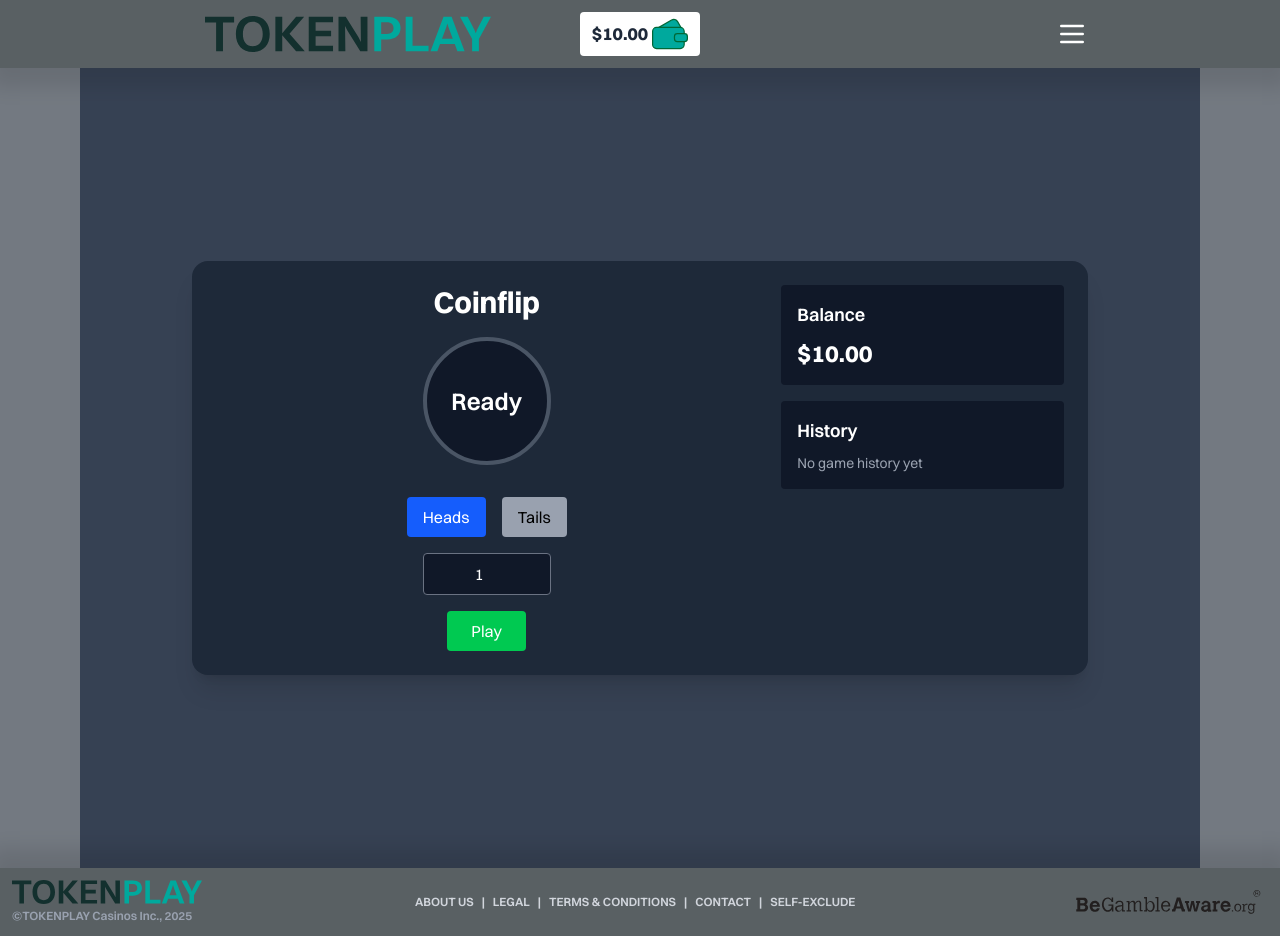
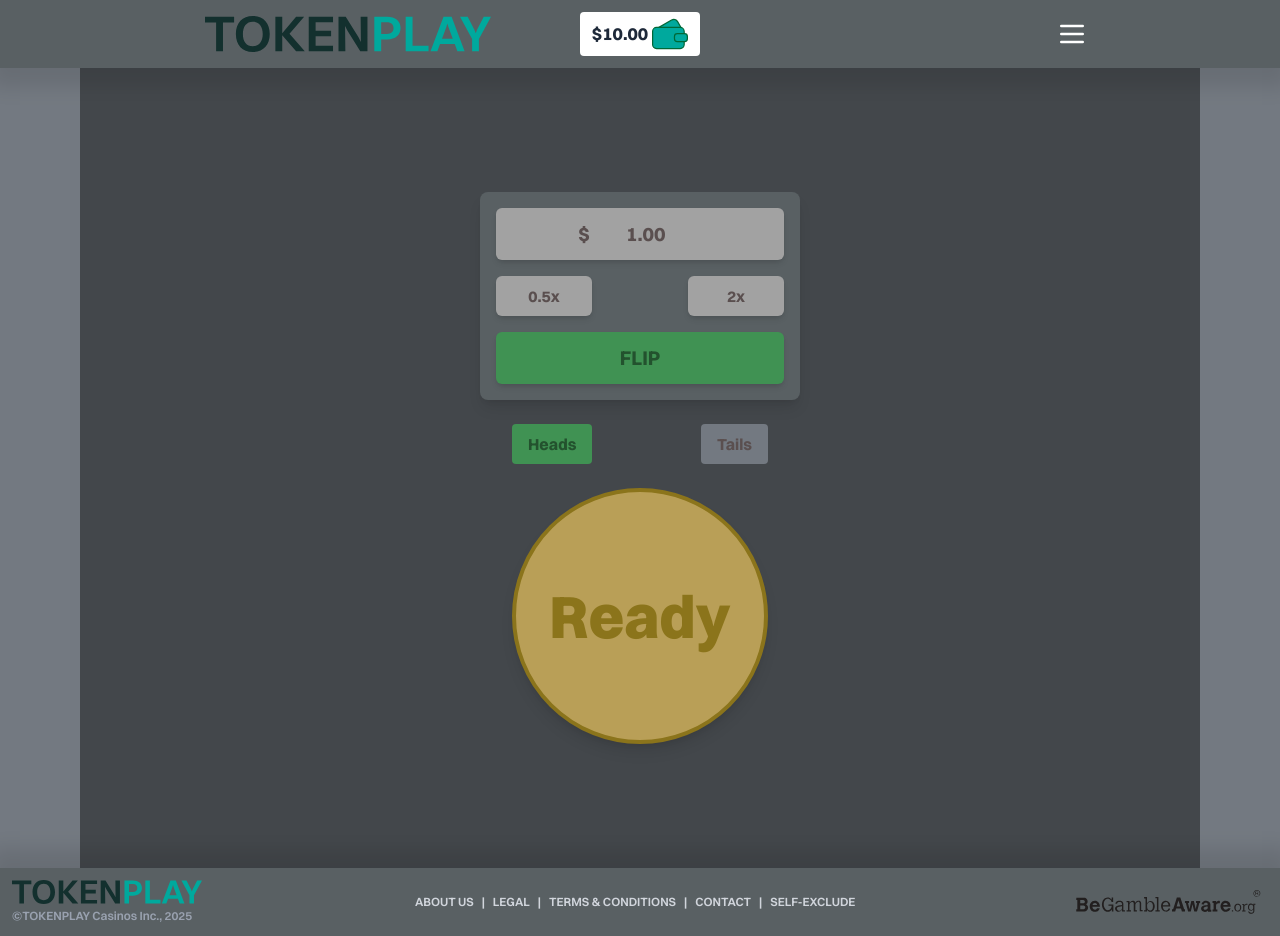
Before and after one commit to S1D0R-10/tokenplay-casino, a React (Vite) app: page /coin in a window 1280 px wide. Built offline with nearby package versions, Linux system fonts and the light colour scheme.

Commit message:
fixed coinflip

```diff
--- a/src/Coinflip.jsx
+++ b/src/Coinflip.jsx
@@ -1,4 +1,4 @@
-import { useContext, useState } from "react";
+import { useContext, useState, useEffect, useRef } from "react";
 import { MockUserCtx } from "./main";
 
 const outcomes = ["Heads", "Tails"];
@@ -6,26 +6,117 @@ const outcomes = ["Heads", "Tails"];
 export const Coinflip = () => {
     const { user, setUser } = useContext(MockUserCtx);
     const [selectedSide, setSelectedSide] = useState("Heads");
-    const [betAmount, setBetAmount] = useState(1);
+    const [rawBetInput, setRawBetInput] = useState("1.00");
+    const [betAmount, setBetAmount] = useState("1.00");
     const [isFlipping, setIsFlipping] = useState(false);
-    const [history, setHistory] = useState([]);
-    const [result, setResult] = useState(null);
+    const [lastResult, setLastResult] = useState(null);
+    const [won, setWon] = useState(false);
+    const [flipLetter, setFlipLetter] = useState("?");
+    const flipIntervalRef = useRef(null);
+
+    const formatToTwoDecimalPlaces = (value) => {
+        const floatValue = parseFloat(value) || 0;
+        return floatValue.toFixed(2);
+    };
+
+    const validateAndSetBetAmount = (amt) => {
+        const validAmount = Math.min(
+            Math.max(parseFloat(amt) || 0, 0.01),
+            Math.floor(user.balance * 100) / 100
+        );
+        const formatted = formatToTwoDecimalPlaces(validAmount);
+        setBetAmount(formatted);
+        setRawBetInput(formatted);
+    };
+
+    const handleBetChange = (e) => {
+        const value = e.target.value.replace(/^\$/, "");
+        setRawBetInput(value);
+    };
+
+    const handleBlur = () => {
+        validateAndSetBetAmount(rawBetInput);
+    };
+
+    const handleKeyDown = (e) => {
+        if (e.key === "Enter") {
+            validateAndSetBetAmount(rawBetInput);
+            e.target.blur();
+        }
+    };
+
+    const handleFocus = (e) => {
+        e.target.select();
+    };
+
+    const handleHalfBet = () => {
+        const currentValue = parseFloat(betAmount) || 0;
+        const halvedValue = Math.max(currentValue * 0.5, 0.01);
+        validateAndSetBetAmount(halvedValue);
+    };
+
+    const handleDoubleBet = () => {
+        const currentValue = parseFloat(betAmount) || 0;
+        const doubledValue = Math.min(currentValue * 2, user.balance);
+        validateAndSetBetAmount(doubledValue);
+    };
+
+    // Clean up interval on component unmount
+    useEffect(() => {
+        return () => {
+            if (flipIntervalRef.current) {
+                clearInterval(flipIntervalRef.current);
+            }
+        };
+    }, []);
 
     const flipCoin = () => {
-        if (betAmount <= 0 || betAmount > user.balance) return;
+        const betValue = parseFloat(betAmount);
+        if (betValue <= 0 || betValue > user.balance) return;
 
+        // Deduct bet amount immediately
+        setUser((u) => ({
+            ...u,
+            balance: u.balance - betValue,
+        }));
+
+        // Reset and start flipping
         setIsFlipping(true);
-        setResult(null);
+        setLastResult(null);
+        setWon(false);
+
+        // Start the letter animation
+        if (flipIntervalRef.current) {
+            clearInterval(flipIntervalRef.current);
+        }
+
+        // Initialize with a random letter
+        setFlipLetter(Math.random() > 0.5 ? "H" : "T");
+
+        // Set up interval to alternate between H and T
+        flipIntervalRef.current = setInterval(() => {
+            setFlipLetter((current) => (current === "H" ? "T" : "H"));
+        }, 150); // Change letter every 150ms
 
         const timeout = setTimeout(() => {
             const outcome = outcomes[Math.floor(Math.random() * 2)];
-            setHistory(prev => [outcome, ...prev.slice(0, 9)]);
-            setResult(outcome);
+            setLastResult(outcome);
 
-            if (outcome === selectedSide) {
-                setUser({ balance: user.balance + betAmount });
-            } else {
-                setUser({ balance: user.balance - betAmount });
+            const playerWon = outcome === selectedSide;
+            setWon(playerWon);
+
+            if (playerWon) {
+                // Win - return bet plus winnings (2x bet)
+                setUser((u) => ({
+                    ...u,
+                    balance: u.balance + betValue * 2,
+                }));
+            }
+
+            // Stop the letter animation
+            if (flipIntervalRef.current) {
+                clearInterval(flipIntervalRef.current);
+                flipIntervalRef.current = null;
             }
 
             setIsFlipping(false);
@@ -34,56 +125,125 @@ export const Coinflip = () => {
     };
 
     return (
-        <div className="min-h-screen bg-gray-700 text-white flex items-center justify-center p-6">
-            <div className="bg-gray-800 p-6 rounded-2xl shadow-xl w-full max-w-4xl flex gap-6">
-                {/* Left side: Coinflip */}
-                <div className="flex-1 flex flex-col items-center gap-4">
-                    <h1 className="text-3xl font-bold">Coinflip</h1>
-                    <div className={`w-32 h-32 border-4 border-gray-600 rounded-full flex items-center justify-center text-2xl font-semibold bg-gray-900 ${isFlipping ? 'animate-spin-slow' : ''}`}>
-                        {isFlipping ? '?' : result ?? 'Ready'}
+        <div className="flex flex-col items-center justify-center min-h-screen bg-[#43474B] text-white p-4">
+            <div className="mb-6 w-full max-w-xs">
+                <div className="bg-[#596063] p-4 shadow-lg rounded-lg">
+                    <div className="mb-4">
+                        <div className="bg-[#A2A2A2] p-3 rounded-md text-center shadow-md">
+                            <div className="flex items-center justify-center">
+                                <span className="text-[#5A4F4F] text-xl font-bold">
+                                    $
+                                </span>
+                                <input
+                                    type="text"
+                                    value={rawBetInput}
+                                    onChange={handleBetChange}
+                                    onBlur={handleBlur}
+                                    onFocus={handleFocus}
+                                    onKeyDown={handleKeyDown}
+                                    disabled={isFlipping}
+                                    className="bg-transparent text-[#5A4F4F] text-xl font-bold text-center w-28 outline-none"
+                                    aria-label="Bet amount"
+                                />
+                            </div>
+                        </div>
+                    </div>
+                    <div className="flex justify-between mb-4">
+                        <button
+                            className={`bg-[#A2A2A2] text-[#5A4F4F] px-4 py-2 rounded-md font-bold w-24 shadow-md ${
+                                !isFlipping
+                                    ? "hover:bg-gray-500"
+                                    : "opacity-50 cursor-not-allowed"
+                            }`}
+                            onClick={handleHalfBet}
+                            disabled={isFlipping}
+                        >
+                            0.5x
+                        </button>
+                        <button
+                            className={`bg-[#A2A2A2] text-[#5A4F4F] px-4 py-2 rounded-md font-bold w-24 shadow-md ${
+                                !isFlipping
+                                    ? "hover:bg-gray-500"
+                                    : "opacity-50 cursor-not-allowed"
+                            }`}
+                            onClick={handleDoubleBet}
+                            disabled={isFlipping}
+                        >
+                            2x
+                        </button>
                     </div>
 
-                    <div className="flex gap-4 mt-4">
-                        <button onClick={() => setSelectedSide("Heads")} className={`px-4 py-2 rounded ${selectedSide === 'Heads' ? 'bg-blue-600 text-white' : 'bg-gray-400 text-black'}`}>Heads</button>
-                        <button onClick={() => setSelectedSide("Tails")} className={`px-4 py-2 rounded ${selectedSide === 'Tails' ? 'bg-blue-600 text-white' : 'bg-gray-400 text-black'}`}>Tails</button>
-                    </div>
-
-                    <input
-                        type="number"
-                        value={betAmount}
-                        min="1"
-                        max={user.balance}
-                        onChange={(e) => setBetAmount(Number(e.target.value))}
-                        className="border border-gray-500 p-2 rounded w-32 text-center bg-gray-900 text-white"
-                    />
-
-                    <button onClick={flipCoin} disabled={isFlipping || betAmount > user.balance} className="bg-green-500 hover:bg-green-600 text-white px-6 py-2 rounded disabled:opacity-50">
-                        {isFlipping ? 'Flipping...' : 'Play'}
+                    <button
+                        className={`bg-[#409253] text-[#23522E] w-full py-3 rounded-md font-bold text-xl shadow-md ${
+                            !isFlipping &&
+                            parseFloat(betAmount) > 0 &&
+                            parseFloat(betAmount) <= user.balance
+                                ? "hover:bg-green-600"
+                                : "opacity-50 cursor-not-allowed"
+                        }`}
+                        onClick={flipCoin}
+                        disabled={
+                            isFlipping ||
+                            parseFloat(betAmount) <= 0 ||
+                            parseFloat(betAmount) > user.balance
+                        }
+                    >
+                        {isFlipping ? "FLIPPING..." : "FLIP"}
                     </button>
                 </div>
+            </div>
+            <div className="flex justify-between w-[80%] max-w-64">
+                <button
+                    onClick={() => setSelectedSide("Heads")}
+                    disabled={isFlipping}
+                    className={`px-4 py-2 rounded font-bold ${
+                        selectedSide === "Heads"
+                            ? "bg-[#409253] text-[#23522E]"
+                            : "bg-[#737981] text-[#5A4F4F]"
+                    }`}
+                >
+                    Heads
+                </button>
+                <button
+                    onClick={() => setSelectedSide("Tails")}
+                    disabled={isFlipping}
+                    className={`px-4 py-2 rounded font-bold ${
+                        selectedSide === "Tails"
+                            ? "bg-[#409253] text-[#23522E]"
+                            : "bg-[#737981] text-[#5A4F4F]"
+                    }`}
+                >
+                    Tails
+                </button>
+            </div>
 
-                {/* Right side: Balance and History */}
-                <div className="w-1/3 flex flex-col gap-4">
-                    <div className="bg-gray-900 p-4 rounded">
-                        <h2 className="text-lg font-semibold">Balance</h2>
-                        <p className="text-2xl font-bold mt-2">${user.balance.toFixed(2)}</p>
+            <div className="mt-6 relative">
+                <div
+                    className="w-32 h-32 sm:w-48 sm:h-48 md:h-64 md:w-64 border-4 border-[#8b741b] text-[#8b741b] rounded-full flex items-center justify-center text-8xl font-[800] bg-[#b99f57] shadow-lg"
+                >
+                    {isFlipping ? (
+                        flipLetter
+                    ) : lastResult ? (
+                        lastResult === "Heads" ? (
+                            "H"
+                        ) : (
+                            "T"
+                        )
+                    ) : (
+                        <span className="text-4xl sm:text-5xl md:text-6xl">Ready</span>
+                    )}
+                </div>
+                {lastResult && !isFlipping && (
+                    <div className="mt-4 text-center">
+                        <span
+                            className={`font-bold text-xl ${
+                                won ? "text-green-400" : "text-red-400"
+                            }`}
+                        >
+                            {won ? "You Won!" : "You Lost!"}
+                        </span>
                     </div>
-
-                    <div className="bg-gray-900 p-4 rounded">
-                        <h2 className="text-lg font-semibold mb-2">History</h2>
-                        {history.length === 0 ? (
-                            <p className="text-sm text-gray-400">No game history yet</p>
-                        ) : (
-                            <div className="grid grid-cols-2 gap-2">
-                                {history.map((outcome, index) => (
-                                    <div key={index} className={`p-2 rounded text-center text-sm font-medium ${outcome === 'Heads' ? 'bg-blue-500' : 'bg-red-500'}`}>
-                                        {outcome}
-                                    </div>
-                                ))}
-                            </div>
-                        )}
-                    </div>
-                </div>
+                )}
             </div>
         </div>
     );
```
Also changed, not shown: src/BJ.jsx (+53 -22 lines).
